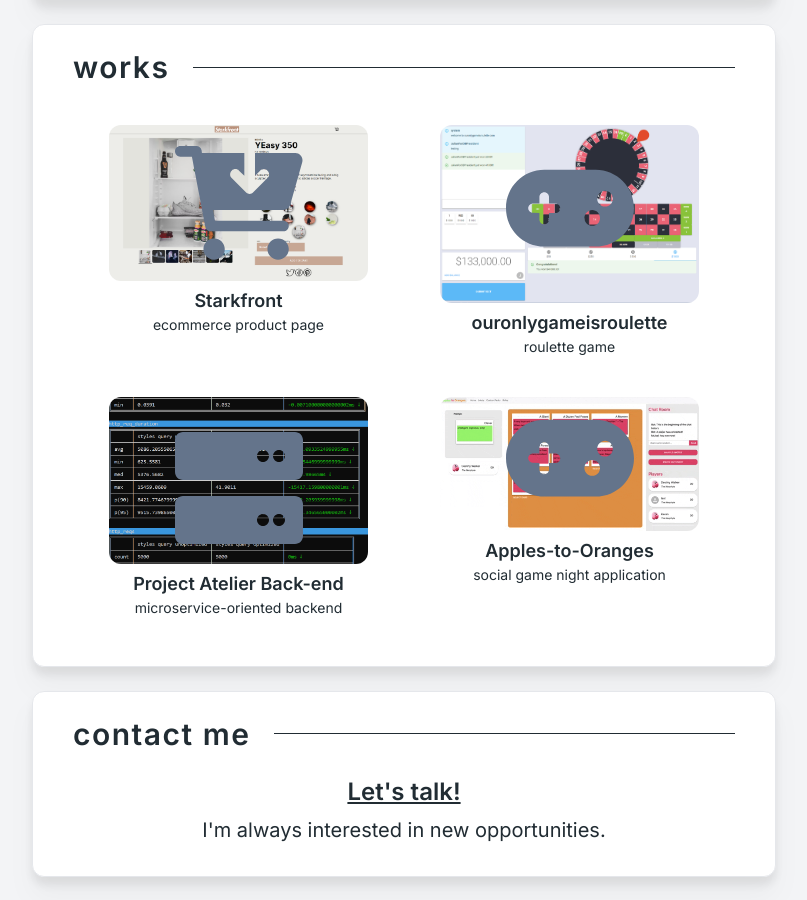
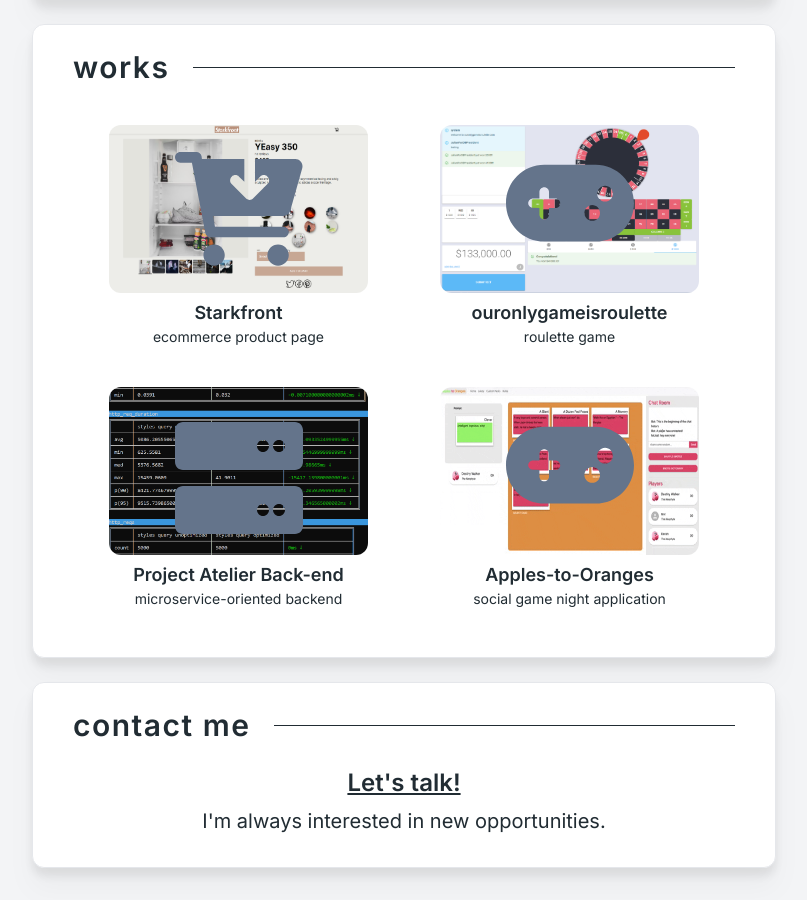
Before and after one commit to nathanielbelen/next-portfolio, a Next.js app: page / in a window 1280 px wide. Shown: the part 1084-1984 px from the top of the page, without its empty margins (236-1043 px from the left). Built offline with nearby package versions, Linux system fonts and the light colour scheme.

Commit message:
added thumbnails

```diff
--- a/components/work.js
+++ b/components/work.js
@@ -1,22 +1,33 @@
 import Image from 'next/image';
-import logo from '../assets/craftzdog.png';
 import Link from 'next/link';
 import { motion } from 'framer-motion';
 
-export default function Work({ info: { title, description, link, icon, thumbnail } }) {
+export default function Work({
+  info: { title, description, link, icon, thumbnail },
+}) {
   return (
-    <div className='basis-1/2 px-3 py-2 flex
-                    flex-col items-center justify-center h-full'>
+    <div
+      className='basis-1/2 px-3 py-2 flex
+                    flex-col items-center justify-center h-full'
+    >
       <motion.div className='rounded-xl p-2' whileHover={{ y: -2 }}>
         <div className='px-4 pt-2 relative'>
-        <Link href={`/works/${link}`}>
+          <Link href={`/works/${link}`}>
             <a>
-          <div className='absolute w-32 h-32 pt-2 top-0
+              <div
+                className='absolute w-32 h-32 pt-2 top-0
                           bottom-0 left-0 right-0 m-auto
-                          z-10 fill-slate-500 outline-white'>
-            {icon}
-          </div>
-          <Image src={thumbnail || logo} className='rounded-xl' objectFit={true} alt={link} />
+                          z-10 fill-slate-500 outline-white'
+              >
+                {icon}
+              </div>
+              <Image
+                src={thumbnail}
+                className='rounded-xl'
+                width={259}
+                height={168}
+                alt={link}
+              />
             </a>
           </Link>
         </div>
```
